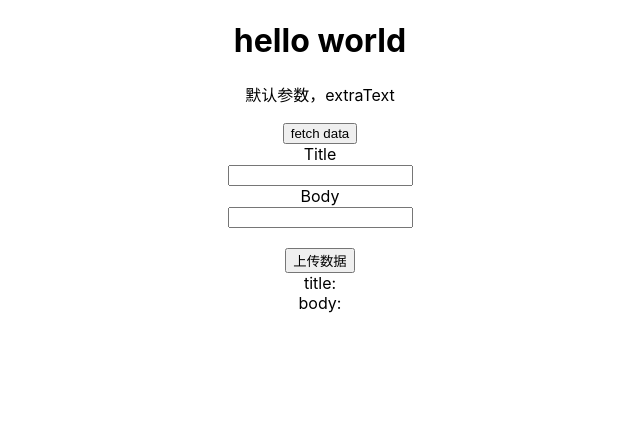
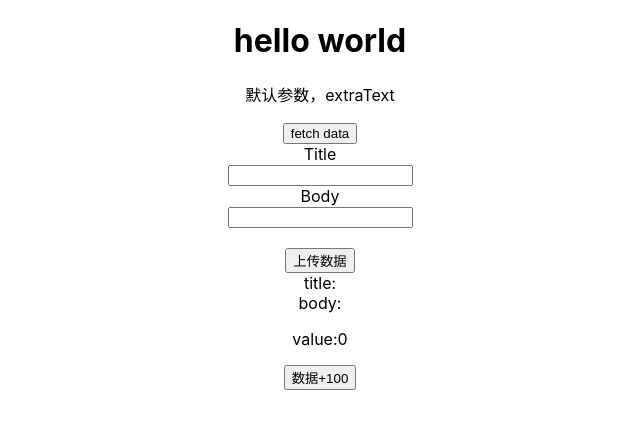
Before and after one commit to kasoqian/react-typescript-demo, a React (Create React App) app: page / in a window 1280 px wide. Shown: the top 428 px of the page, without its empty margins (320-960 px from the left). Built offline with nearby package versions, Linux system fonts and the light colour scheme.

Commit message:
feat: 完成context reducer,但是没有理解

```diff
--- a/src/App.tsx
+++ b/src/App.tsx
@@ -1,5 +1,6 @@
-import React, { useState } from "react";
+import React, { useContext, useState } from "react";
 import "./App.css";
+import { InputValueContext } from "./context/inputValue";
 import { AppProps, User } from "./interface";
 
 interface FormData {
@@ -21,6 +22,8 @@ function App({ headerText, extraText = "默认参数，extraText" }: AppProps) {
 
   // 从state对象中拿到属性
   const { title, body } = formeData;
+
+  const { state, dispatch } = useContext(InputValueContext);
 
   // 当input 改变时，重新定义formData的值
   // 此处的"React.ChangeEvent<HTMLInputElement>"来自于类型推断，鼠标放在e上就会显示
@@ -72,6 +75,10 @@ function App({ headerText, extraText = "默认参数，extraText" }: AppProps) {
       </form>
       <div>title: {formeData.title}</div>
       <div>body:{formeData.body}</div>
+      <p>value:{state.inputValue}</p>
+      <button onClick={() => dispatch({ type: "set_input_value_to_100" })}>
+        数据+100
+      </button>
     </div>
   );
 }
--- /dev/null
+++ b/src/context/inputValue.tsx
@@ -0,0 +1,48 @@
+import React, { createContext, useReducer } from "react";
+
+type AppState = typeof initialState;
+type Action =
+  | { type: "set_input_value"; payload: number }
+  | { type: "set_input_value_to_100" };
+
+interface InputValueProviderProps {
+  children: React.ReactNode;
+}
+
+const initialState = {
+  inputValue: 0,
+};
+
+const reducer = (state: AppState, action: Action) => {
+  switch (action.type) {
+    case "set_input_value":
+      return {
+        ...state,
+        inputValue: action.payload,
+      };
+    case "set_input_value_to_100":
+      return {
+        ...state,
+        inputValue: 100,
+      };
+    default:
+      return state;
+  }
+};
+
+export const InputValueContext = createContext<{
+  state: AppState;
+  dispatch: React.Dispatch<Action>;
+}>({ state: initialState, dispatch: () => {} });
+
+function InputValueProvider({ children }: InputValueProviderProps) {
+  const [state, dispatch] = useReducer(reducer, initialState);
+
+  return (
+    <InputValueContext.Provider value={{ state, dispatch }}>
+      {children}
+    </InputValueContext.Provider>
+  );
+}
+
+export default InputValueProvider;
--- a/src/index.tsx
+++ b/src/index.tsx
@@ -2,11 +2,14 @@ import React from "react";
 import ReactDOM from "react-dom";
 import "./index.css";
 import App from "./App";
+import InputValueProvider from "./context/inputValue";
 import reportWebVitals from "./reportWebVitals";
 
 ReactDOM.render(
   <React.StrictMode>
-    <App headerText="hello world"></App>
+    <InputValueProvider>
+      <App headerText="hello world"></App>
+    </InputValueProvider>
   </React.StrictMode>,
   document.getElementById("root"),
 );
```
